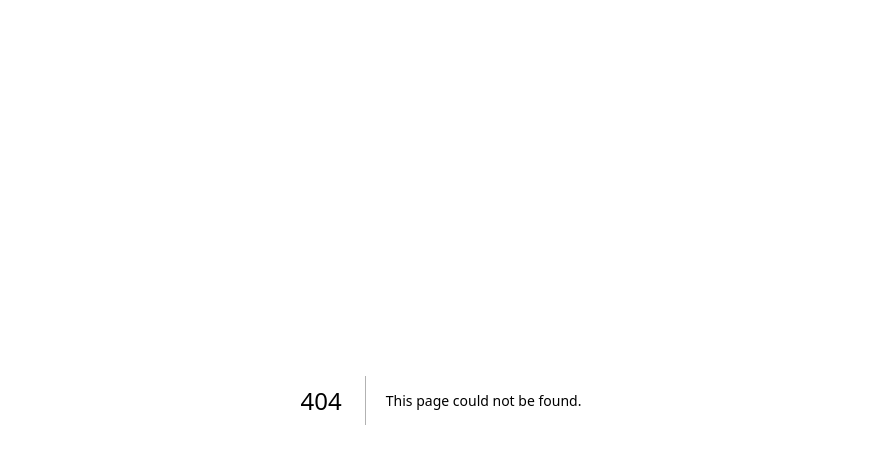
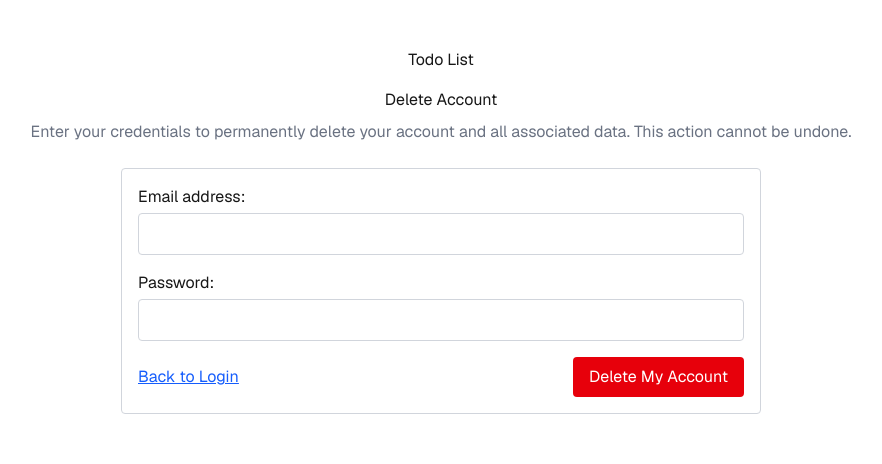
Before and after one commit to 5imyboy/todo-app, a Next.js app in the folder client/todo-app/: page /delete-account in a window 1280 px wide. Before the commit this address had no page. Shown: the top 464 px of the page, without its empty margins (199-1081 px from the left). Built offline with nearby package versions, Linux system fonts and the light colour scheme; a web font is replaced by a local one.

Commit message:
web: page to delete account

```diff
--- /dev/null
+++ b/client/todo-app/src/app/delete-account/page.js
@@ -0,0 +1,123 @@
+'use client';
+
+import Link from "next/link";
+import { useState } from "react";
+
+export default function DeleteAccount() {
+  const [form, setForm] = useState({ email: "", password: "" });
+  const [errors, setErrors] = useState([]);
+  const [success, setSuccess] = useState(false);
+
+  const handleChange = (event) => {
+    setForm(prev => ({ ...prev, [event.target.id]: event.target.value }));
+  };
+
+  const handleSubmit = async (event) => {
+    event.preventDefault();
+    setErrors([]);
+    setSuccess(false);
+
+    const loginResponse = await fetch(`${process.env.NEXT_PUBLIC_API_URL}/login`, {
+      method: "POST",
+      headers: { "Content-Type": "application/json" },
+      credentials: "include",
+      body: JSON.stringify(form),
+    });
+
+    if (loginResponse.status === 401) {
+      setErrors(["Invalid email or password."]);
+      return;
+    }
+    if (!loginResponse.ok) {
+      setErrors([`Unexpected error: ${loginResponse.status}`]);
+      return;
+    }
+
+    const data = await loginResponse.json();
+    const userId = data.user?.userId;
+    if (!userId) {
+      setErrors(["Could not identify account. Please try again."]);
+      return;
+    }
+
+    const deleteResponse = await fetch(`${process.env.NEXT_PUBLIC_API_URL}/user/delete/${userId}`, {
+      method: "DELETE",
+      credentials: "include",
+    });
+
+    if (deleteResponse.status === 204) {
+      setSuccess(true);
+      setForm({ email: "", password: "" });
+      return;
+    }
+    if (deleteResponse.status === 404) {
+      setErrors(["Account not found."]);
+      return;
+    }
+    setErrors([`Unexpected error: ${deleteResponse.status}`]);
+  };
+
+  return (
+    <main className="container mx-auto max-w-m mt-12">
+      <div className="text-center mb-6">
+        <h1 className="mb-4">Todo List</h1>
+        <h2>Delete Account</h2>
+        <p className="text-gray-500 mt-2">
+          Enter your credentials to permanently delete your account and all associated data.
+          This action cannot be undone.
+        </p>
+      </div>
+      {success && (
+        <div className="flex justify-center">
+          <div className="bg-green-100 border border-green-400 text-green-700 rounded p-3 mb-6 w-1/3">
+            Account and all associated data have been permanently deleted.
+          </div>
+        </div>
+      )}
+      {errors.length > 0 && (
+        <div className="flex justify-center">
+          <div className="bg-red-100 border border-red-400 text-red-700 rounded p-3 mb-6 w-1/3">
+            <ul>
+              {errors.map(e => <li key={e}>{e}</li>)}
+            </ul>
+          </div>
+        </div>
+      )}
+      <div className="flex justify-center">
+        <form onSubmit={handleSubmit} className="w-1/2 border border-gray-300 rounded p-4">
+          <fieldset className="mb-4">
+            <label htmlFor="email">Email address: </label>
+            <input
+              type="email"
+              className="w-full border border-gray-300 rounded px-3 py-2 mt-1"
+              id="email"
+              value={form.email}
+              onChange={handleChange}
+            />
+          </fieldset>
+          <fieldset className="mb-4">
+            <label htmlFor="password">Password: </label>
+            <input
+              type="password"
+              className="w-full border border-gray-300 rounded px-3 py-2 mt-1"
+              id="password"
+              value={form.password}
+              onChange={handleChange}
+            />
+          </fieldset>
+          <div className="flex justify-between items-center">
+            <Link className="text-blue-600 underline" href={"/"}>
+              Back to Login
+            </Link>
+            <button
+              type="submit"
+              className="bg-red-600 text-white px-4 py-2 rounded hover:bg-red-500"
+            >
+              Delete My Account
+            </button>
+          </div>
+        </form>
+      </div>
+    </main>
+  );
+}
```
